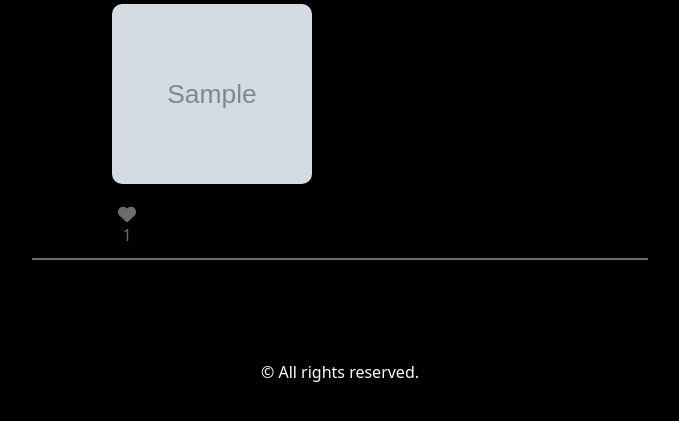
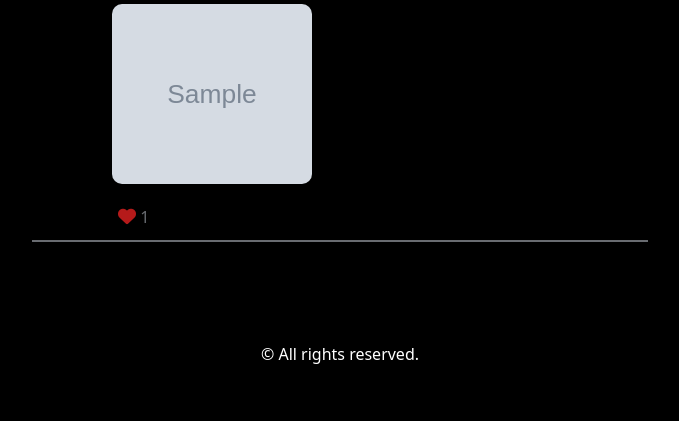
Before and after one commit to tk-art/credit, a Django app: page / in a window 1280 px wide. Shown: the part 282-703 px from the top of the page, without its empty margins (300-979 px from the left). Run offline with Django 3.2, Linux system fonts and the light colour scheme; a user stored in the database is signed in; tables that the repository leaves empty hold one stand-in row (values such as "Sample post"); grey boxes marked "Sample" are stand-in pictures.

Commit message:
00~Color retention after likes, count normalization completed01~

```diff
--- a/credit/templates/top.html
+++ b/credit/templates/top.html
@@ -19,8 +19,8 @@
         {% endif %}
 
         <button class="like-button" data-post-id="{{ post.id }}" onclick="likeButtonClicked(this)">
-          <i class="fa-solid fa-heart" id="heart-icon"></i>
-          <span class="like-count">{{ post.like_count }}</span>
+          <i class="fa-solid fa-heart heart" id="heart-icon-{{ post.id }}"></i>
+          <span class="like-count" id="like-count-{{ post.id }}">{{ post.like_count }}</span>
         </button>
 
       </div>
--- a/credit/urls.py
+++ b/credit/urls.py
@@ -11,7 +11,7 @@ urlpatterns = [
     path('profile/<int:user_id>/', views.profile, name='profile'),
     path('profile_edit/', views.profile_edit, name='profile_edit'),
     path('post/', views.post, name='post'),
-    path('get_like_status/<int:post_id>/', views.get_like_status, name='get_like_status'),
+    path('get_like_status/', views.get_like_status, name='get_like_status'),
     path('like_post/<int:post_id>/', views.like_post, name='like_post'),
 ]
 
--- a/credit/views.py
+++ b/credit/views.py
@@ -123,14 +123,14 @@ def post(request):
             return redirect('top')
     return render(request, 'top.html', {'form': form})
 
-def get_like_status(request, post_id):
-    post = get_object_or_404(Post, pk=post_id)
-    is_liked = Like.objects.filter(user=request.user, post=post).exists()
-    response_data = {
-        'is_liked': is_liked,
-        }
+def get_like_status(request):
+    posts = Post.objects.all()
+    response_data = {}
+    for post in posts:
+        post.is_liked = Like.objects.filter(user=request.user, post=post).exists()
+        response_data[post.id] = post.is_liked
+
     return JsonResponse(response_data)
-
 
 def like_post(request, post_id):
     post = get_object_or_404(Post, pk=post_id)
--- a/static/css/style.css
+++ b/static/css/style.css
@@ -217,7 +217,7 @@ label {
 }
 
 /* ハートアイコン */
-#heart-icon {
+.heart {
   font-size: 18px;
   display: block;
 }
--- a/static/js/main.js
+++ b/static/js/main.js
@@ -1,25 +1,27 @@
 $(document).ready(function() {
-  var heartIcon = $("#heart-icon");
-
   $.ajax({
     type: "GET",
-    url: "/get_like_status/" + postId + "/",
+    url: "/get_like_status/",
     success: function(response) {
-      if (response.is_liked) {
-        heartIcon.addClass("fas");
-      }
+      $(".like-button").each(function() {
+        var postId = $(this).data("post-id");
+        var heartIcon = $("#heart-icon-" + postId);
+        if (response[postId]) {
+          heartIcon.addClass("fas");
+        }
+      });
     },
     error: function(xhr, status, error) {
       console.log(error);
     }
   });
-
 });
 
+
 function likeButtonClicked(buttonElement) {
-  var heartIcon = $("#heart-icon");
-  var likeCount = $(".like-count");
   var postId = $(buttonElement).data("post-id");
+  var heartIcon = $("#heart-icon-" + postId);
+  var likeCount = $("#like-count-" + postId);
 
   $.ajax({
     type: "POST",
```
Also changed, not shown: media/item_images/Baki_Kengan-Collab_Horizontal_JA_n6RUeFR.jpg (added), media/item_images/男.jpeg (added).
